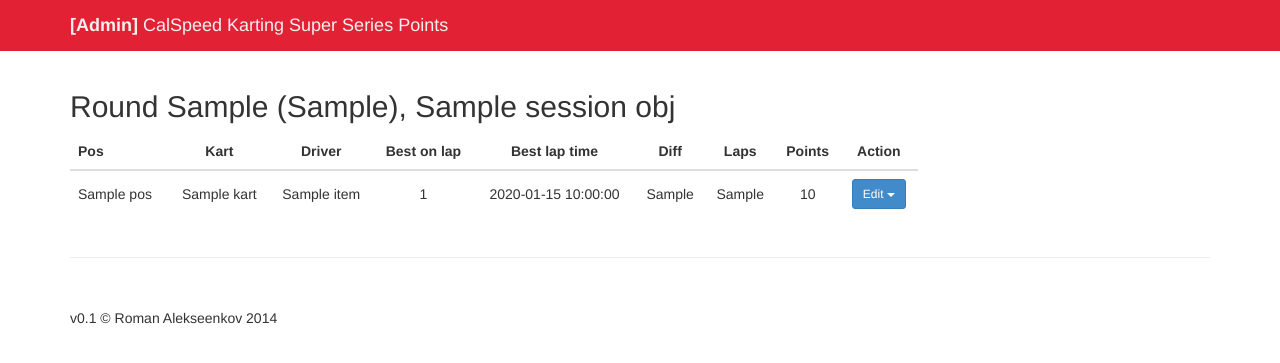
After one commit to ralekseenkov/calspeed-karting-points, a Flask app: template webapp/templates/admin_session_points.html in a window 1280 px wide. The commit adds this page. Shown: the top 363 px of the page. Run offline with Flask 2, Linux system fonts and the light colour scheme; the template is opened without the code that fills it: most values are stand-ins (such as "Sample title", 1, 10 or a date in 2020); some libraries are stand-ins or nearby versions.

Commit message:
initial skeleton and UI for post-race point adjustments

```diff
--- a/webapp.py
+++ b/webapp.py
@@ -7,6 +7,7 @@ from flask.ext.login import LoginManager, login_user
 from flask.ext.security import login_required
 from points.config import Config
 from points.round import Round
+from points.session import Session
 from webapp.auth import User
 from Levenshtein import distance
 
@@ -122,6 +123,59 @@ def admin_round(selected_season):
     return None
 
 
+@app.route('/admin_session_points/<int:selected_season>/<int:selected_round>',methods=['POST'])
+@app.route('/admin_session_points/<int:selected_season>/<int:selected_round>/<session_name>',
+           methods=['GET', 'POST'])
+@login_required
+def admin_session_points(selected_season, selected_round, session_name=None):
+    # Get and validate season
+    seasons = config.get_all_seasons()
+    if not selected_season in seasons:
+        abort(404, "Season data not found")
+    season_data = config.get_season_data(selected_season)
+
+    # Get parameters from POST call, if they are not passed through GET
+    if not session_name:
+        session_name = request.form['session_name']
+    session_type, session_id = Session.parse_name_into_stype_sid(session_name)
+
+    # Load objects
+    round_obj = Round(config, selected_season, selected_round)
+    session_obj = Session(config, round_obj, session_type, session_id)
+
+    # Update session approval status
+    if 'action' in request.form and request.form['action'] == 'set_approval_status':
+        status = request.form['status'] == 'approved'
+
+        print "Changing session approved status (%s, %s, %s) to %s" % (
+            selected_season, selected_round, session_obj.get_name(), status)
+        session_obj.store_approved_status(status)
+
+        return jsonify()
+
+    # Load session points and display the table
+    session_obj.load_points()
+
+    # Display standings for the session (with appropriate points)
+    return render_template("admin_session_points.html", selected_season=selected_season,
+                           selected_round=selected_round, round_obj=round_obj, session_obj=session_obj)
+
+
+@app.route('/admin_round_points/<int:selected_season>/<int:selected_round>')
+@login_required
+def admin_round_points(selected_season, selected_round):
+    # Get and validate season
+    seasons = config.get_all_seasons()
+    if not selected_season in seasons:
+        abort(404, "Season data not found")
+
+    round_obj = Round(config, selected_season, selected_round)
+    round_obj.load_points()
+
+    return render_template("admin_round_points.html", selected_season=selected_season,
+                           selected_round=selected_round, round_obj=round_obj)
+
+
 @app.route('/admin_driver_names/<int:selected_season>', methods=['POST'])
 @login_required
 def admin_driver_names(selected_season):
--- a/webapp/static/admin.css
+++ b/webapp/static/admin.css
@@ -27,6 +27,7 @@
     background-color: #FFFFFF;
     border: 0px;
     padding: 0px;
+    vertical-align: middle !important;
 }
 
 .button-trash-round {
@@ -34,6 +35,27 @@
     background-color: #FFFFFF;
     border: 0px;
     padding: 0px;
+    vertical-align: middle !important;
+}
+
+.button-approve-session-points {
+    color: #428BCA;
+    background-color: #FFFFFF;
+    border: 0px;
+    padding: 0px;
+    vertical-align: middle !important;
+}
+
+.button-adjust-driver-points {
+    vertical-align: middle !important;
+}
+
+.button-disapprove-session-points {
+    color: #FC5421;
+    background-color: #FFFFFF;
+    border: 0px;
+    padding: 0px;
+    vertical-align: middle !important;
 }
 
 .button-delete-driver-name-correction {
@@ -41,22 +63,35 @@
     background-color: #FFFFFF;
     border: 0px;
     padding: 0px;
+    vertical-align: middle !important;
 }
 
 .button-add-driver-name-correction {
     background-color: #FFFFFF;
     border: 0px;
     padding: 0px 0px 0px 5px;
+    vertical-align: middle !important;
 }
 
 .link-adjust-points {
     color: #444444;
+    vertical-align: middle !important;
+}
+
+.link-adjust-points-session {
+    color: #444444;
+    padding: 0px 0px 0px 5px;
+    vertical-align: middle !important;
 }
 
 table th.text-center, table td.text-center {
     text-align: center;
 }
 
+table th, table td {
+    vertical-align: middle !important;
+}
+
 .progress {
     padding: 0px;
     margin: 0px;
--- /dev/null
+++ b/webapp/templates/admin_session_points.html
@@ -0,0 +1,68 @@
+{% extends "layout.html" %}
+{% set admin = True %}
+{% block body %}
+
+<div class="row row-offcanvas row-offcanvas-right">
+
+    <div class="col-xs-12 col-sm-9">
+        <p class="pull-right visible-xs">
+            <button type="button" class="btn btn-primary btn-xs" data-toggle="offcanvas">Toggle nav</button>
+        </p>
+
+        <div class="row">
+            <div class="col-6 col-sm-6 col-lg-12">
+                <h2>Round {{ selected_round }} ({{ selected_season }}), {{ session_obj.get_name() }}</h2>
+
+                <table class="table">
+                    <thead>
+                        <tr>
+                            <th>Pos</th>
+                            <th class="text-center">Kart</th>
+                            <th class="text-center">Driver</th>
+                            <th class="text-center">Best on lap</th>
+                            <th class="text-center">Best lap time</th>
+                            <th class="text-center">Diff</th>
+                            <th class="text-center">Laps</th>
+                            <th class="text-center">Points</th>
+                            <th class="text-center">Action</th>
+                        </tr>
+                    </thead>
+
+                    <tbody>
+                        {% for item in session_obj.data %}
+                        <tr>
+                            <td>{{ item.pos }}</td>
+                            <td class="text-center">{{ item.kart }}</td>
+                            <td class="text-center">{{ item.driver_name }}</td>
+                            <td class="text-center">{% if item.best_lap_number %}{{ item.best_lap_number }}{% else %}-{% endif %}</td>
+                            <td class="text-center">{{ item.best_lap_time }}</td>
+                            <td class="text-center">{% if item.gap_to_leader %}{{ item.gap_to_leader }}{% else %}-{% endif %}</td>
+                            <td class="text-center">{% if item.laps_completed %}{{ item.laps_completed }}{% else %}-{% endif %}</td>
+                            <td class="text-center">{{ item.points }}</td>
+                            <td class="text-center">
+                                <div class="btn-group">
+                                  <button type="button" class="btn btn-primary btn-sm dropdown-toggle button-adjust-driver-points" data-toggle="dropdown">
+                                      Edit <span class="caret"></span>
+                                  </button>
+                                  <ul class="dropdown-menu" role="menu">
+                                    <li><a href="#">Move up/down (position)</a></li>
+                                    <li><a href="#">Add/subtract points</a></li>
+                                    <li><a href="#">Reset adjustments</a></li>
+                                  </ul>
+                                </div>
+                            </td>
+                        </tr>
+                        {% endfor %}
+                    </tbody>
+                </table>
+            </div>
+        </div>
+
+    </div>
+
+</div><!--/row-->
+
+<script>
+</script>
+
+{% endblock %}
```
Also changed, not shown: points/round.py (+34 -0 lines), points/session.py (+38 -1 lines), webapp/templates/admin.html (+12 -4 lines), webapp/templates/admin_round_points.html (added, +116 -0 lines).
